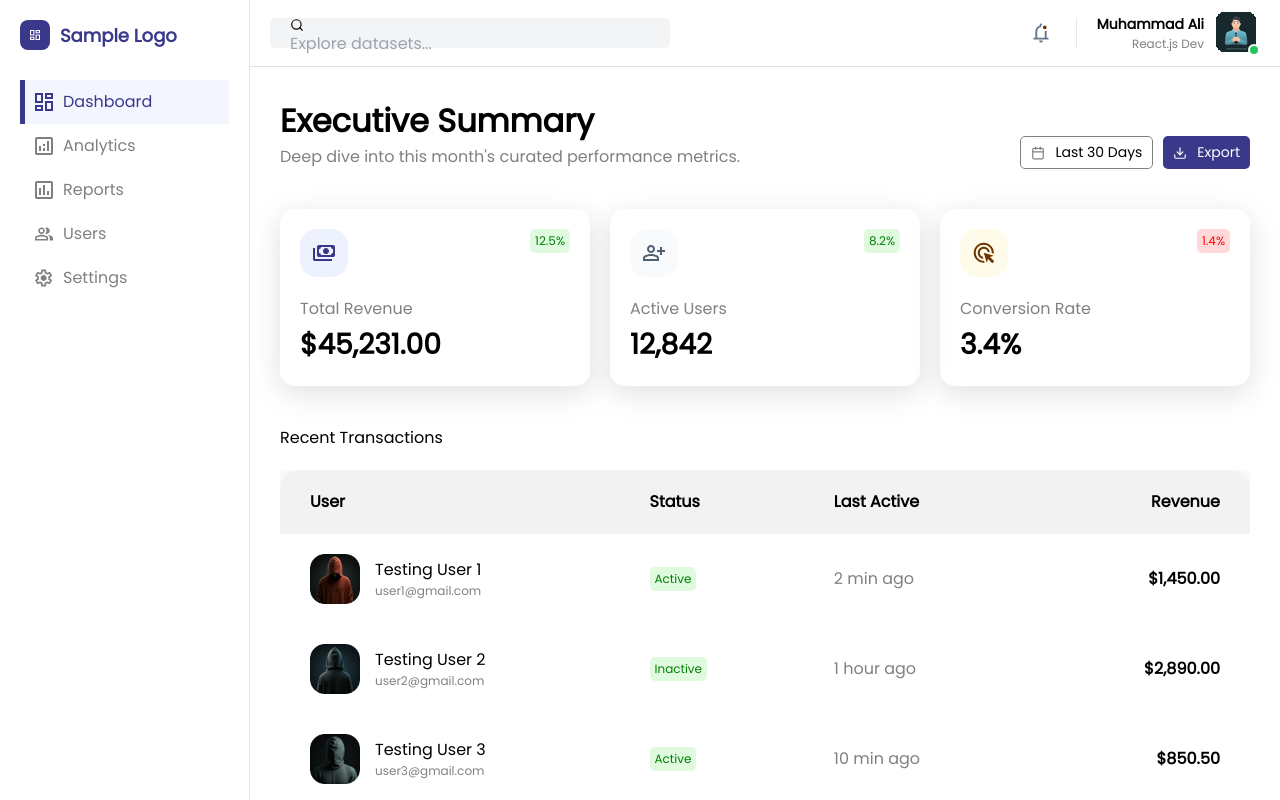
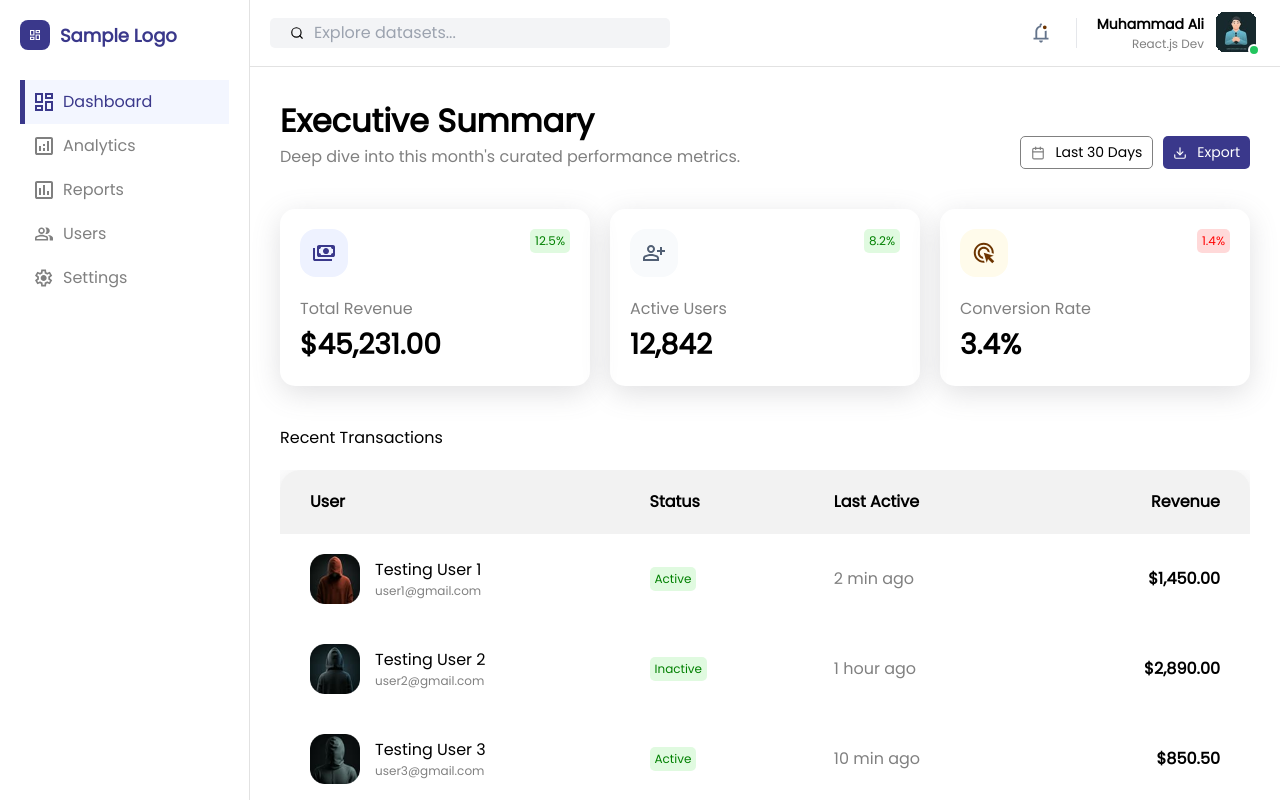
Before and after one commit to alisheeraz007/Ahya-task-01, a React (Vite) app: page / in a window 1280 px wide. Built offline with nearby package versions, Linux system fonts and the light colour scheme.

Commit message:
just one change from css property block to flex

```diff
--- a/src/components/Navbar.jsx
+++ b/src/components/Navbar.jsx
@@ -52,7 +52,7 @@ function Navbar() {
                         <img src={hamburuger} />
                     </button>
                 </div>
-                <div className='inputDiv flex items-center hidden md:block md:w-[50%] lg:w-[400px] h-[30px] bg-[#f3f4f6] gap-x-[10px] px-[20px] rounded-[5px]'>
+                <div className='inputDiv items-center hidden md:flex md:w-[50%] lg:w-[400px] h-[30px] bg-[#f3f4f6] gap-x-[10px] px-[20px] rounded-[5px]'>
                     <label htmlFor='search'>
                         <SearchIcon />
                     </label>
```
